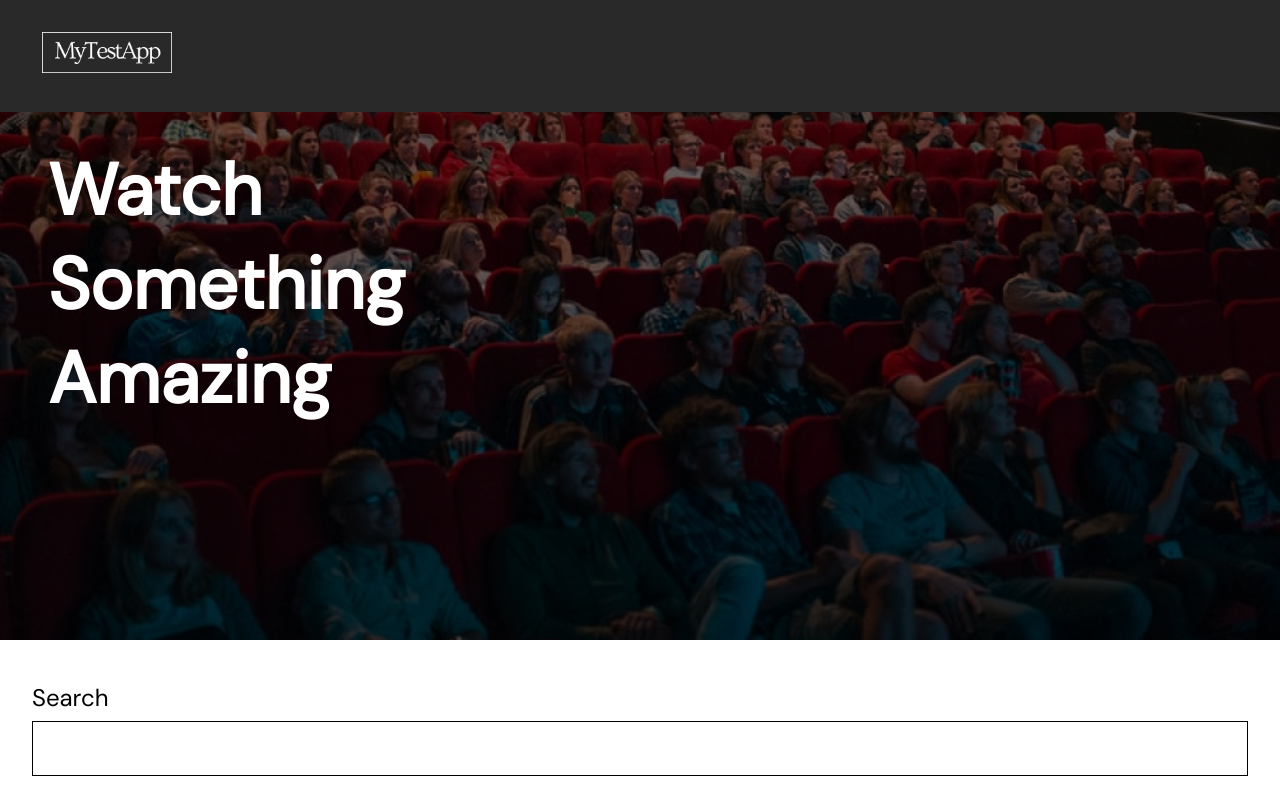
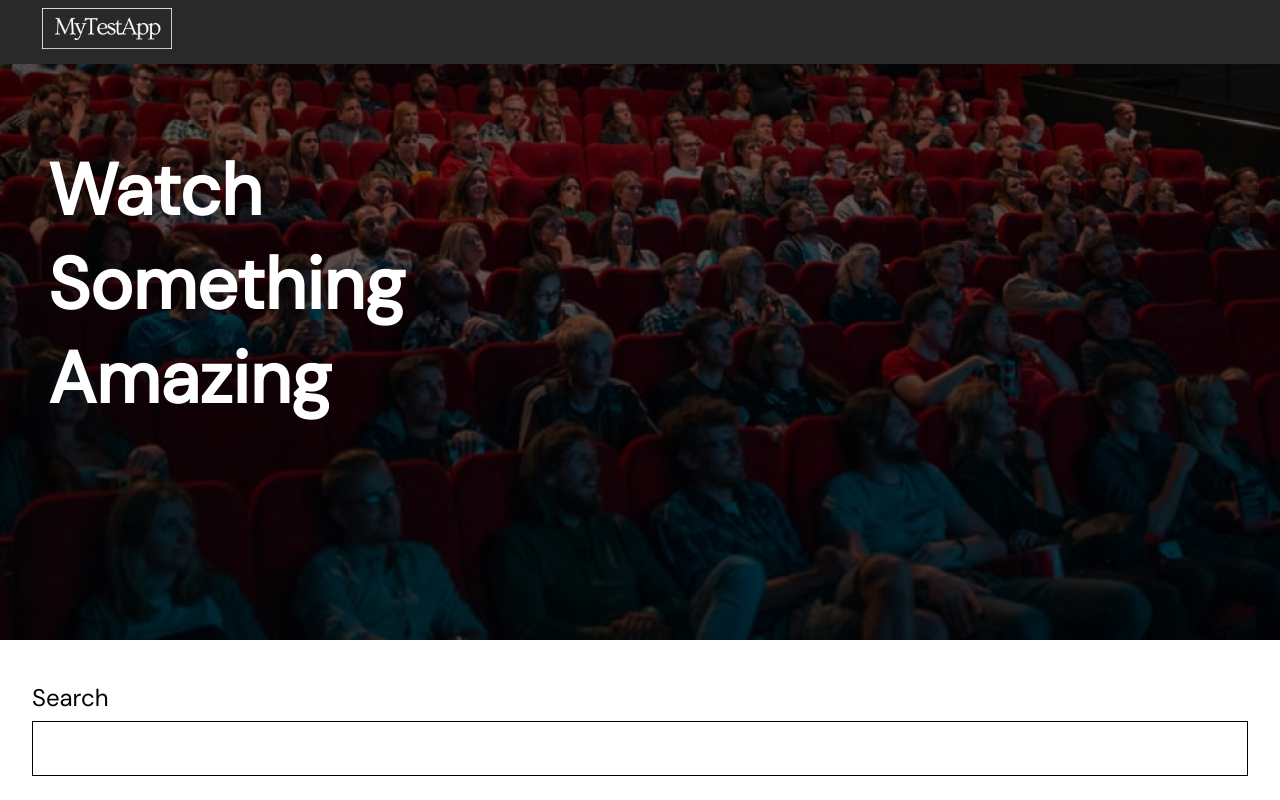
Before and after one commit to Razeb12/moviesAccessment, a React (Create React App) app: page / in a window 1280 px wide. Shown: the top 800 px of the page. Built offline with nearby package versions, Linux system fonts and the light colour scheme; no server answers.

Commit message:
Scss variables update

```diff
--- a/src/components/header/header.scss
+++ b/src/components/header/header.scss
@@ -33,6 +33,10 @@
     &.shrink {
         height: $header-shrink-height;
         background: #292929;
+
+        @include mobile{
+            height: $mobile-shrink-height
+        }
 
     }
 
--- a/src/components/hero/hero.scss
+++ b/src/components/hero/hero.scss
@@ -58,16 +58,19 @@
 
 
                 @include tablet {
+                    margin-top: 50px;
                     font-size: 6rem;
                     text-align:center;
                     line-height: 100px;
                     font-weight: 700;
                 }
                 @include mobile {
+                    margin-top: 50px;
                     font-size: 4rem;
                     font-weight: 700;
                     text-align:center;
                     line-height: 65.46px;
+
 
                 }
             }
--- a/src/scss/_variables.scss
+++ b/src/scss/_variables.scss
@@ -10,7 +10,8 @@ $box-shadow: rgba(100, 100, 111, 0.2) 0px 7px 29px 0px;
 
 $header-height: 28rem;
 $hero-height: 38rem;
-$header-shrink-height: 7rem;
+$header-shrink-height: 4rem;
+$mobile-shrink-height: 7rem;
 $border-radius: 30px;
 
 $mobile-width: 600px;
```
